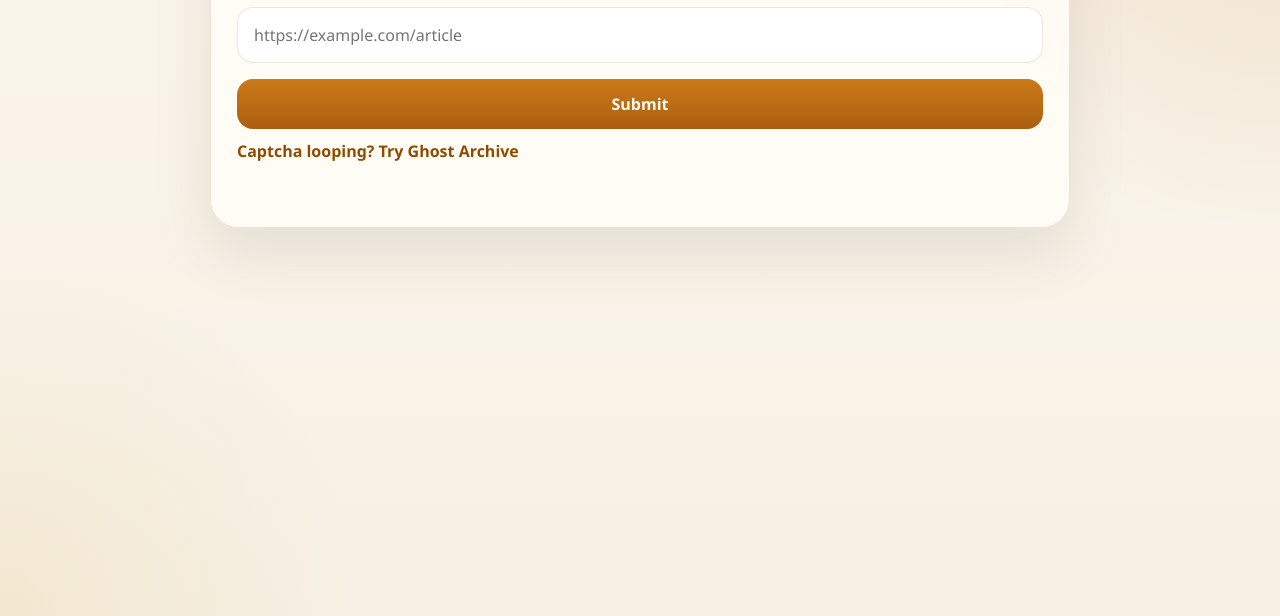
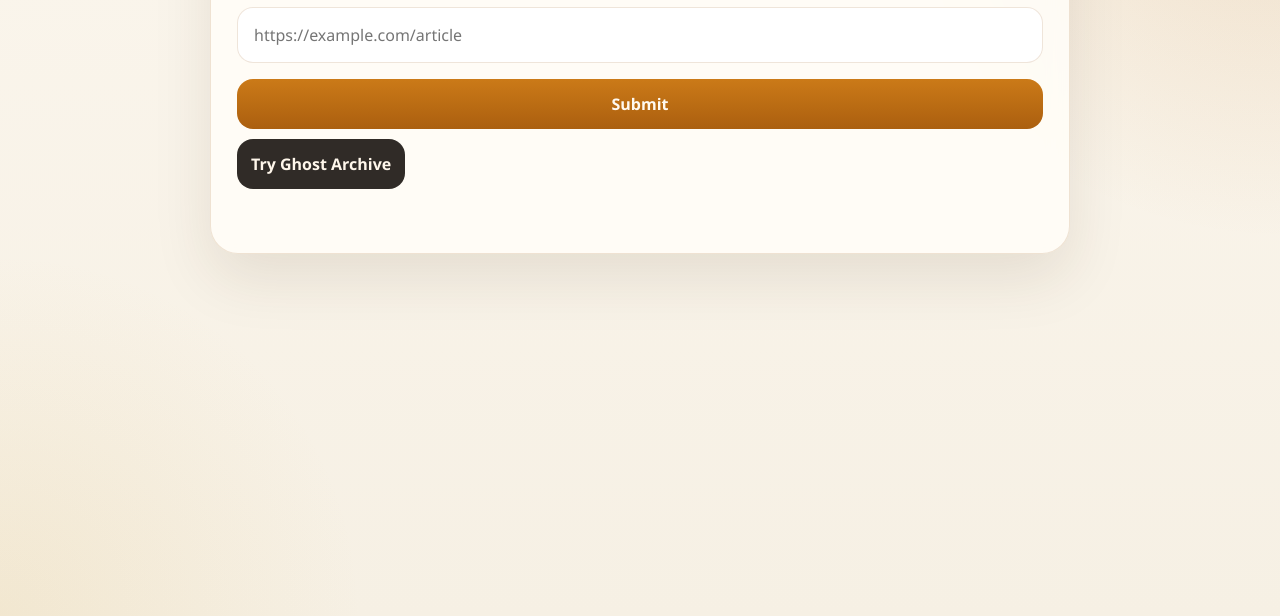
Before and after one commit to jourdan-code/archive-helper, a website: page public/index.html in a window 1280 px wide. Shown: the part 184-800 px from the top of the page. Drawn offline with Linux system fonts and the light colour scheme.

Commit message:
Make Ghost Archive fallback a button

```diff
--- a/public/index.html
+++ b/public/index.html
@@ -28,7 +28,7 @@
         </form>
 
         <div class="fallback">
-          <button type="button" id="ghostFallback" class="text-link">Captcha looping? Try Ghost Archive</button>
+          <button type="button" id="ghostFallback" class="secondary">Try Ghost Archive</button>
         </div>
 
         <p id="status" class="status" aria-live="polite"></p>
--- a/public/styles.css
+++ b/public/styles.css
@@ -109,6 +109,12 @@ button.primary {
   font-weight: 700;
 }
 
+.secondary {
+  background: rgba(31, 27, 22, 0.92);
+  color: #fff7eb;
+  font-weight: 700;
+}
+
 .status {
   min-height: 24px;
   margin: 14px 2px 0;
@@ -118,17 +124,6 @@ button.primary {
 
 .fallback {
   margin-top: 10px;
-}
-
-.text-link {
-  padding: 0;
-  border: 0;
-  background: transparent;
-  color: var(--accent-strong);
-  font: inherit;
-  font-weight: 700;
-  cursor: pointer;
-  box-shadow: none;
 }
 
 @media (max-width: 700px) {
```
